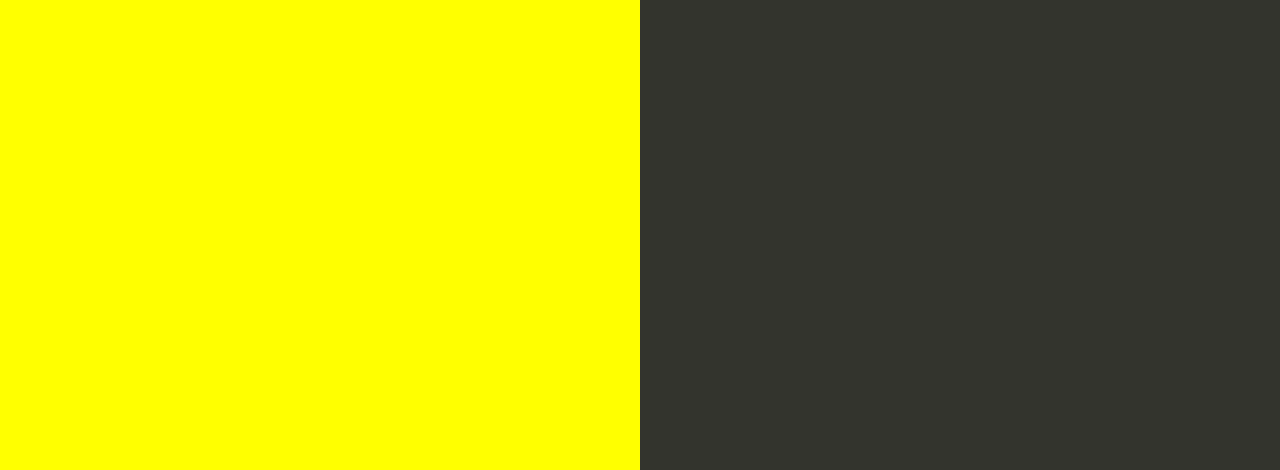
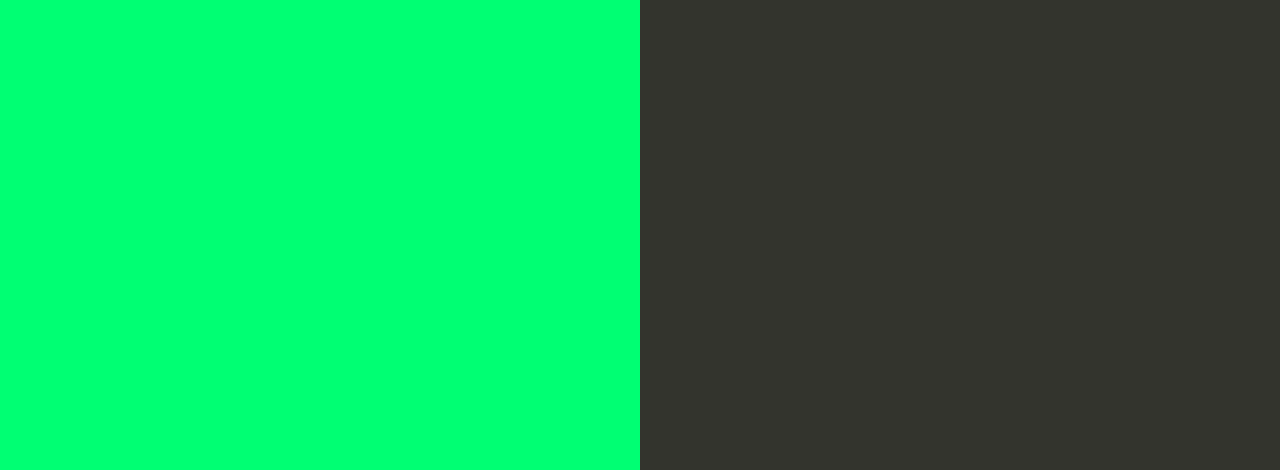
Before and after one commit to iam-gangadhar/Nodejs-Sample-App, a website: page index.html in a window 1280 px wide. Shown: the part 330-800 px from the top of the page. Drawn offline with Linux system fonts and the light colour scheme.

Commit message:
updated bg color to light green to test the builds

```diff
--- a/index.html
+++ b/index.html
@@ -35,7 +35,7 @@
 
         text-align: right;
         padding-top: 11em;
-        background-color: yellow;
+        background-color: rgb(0, 255, 115);
 
       }
       .textColumn p {
```
